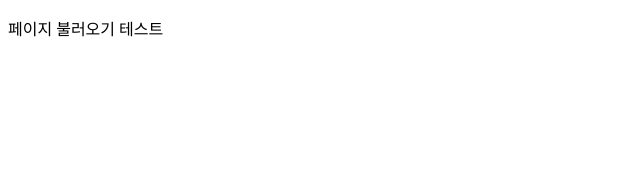
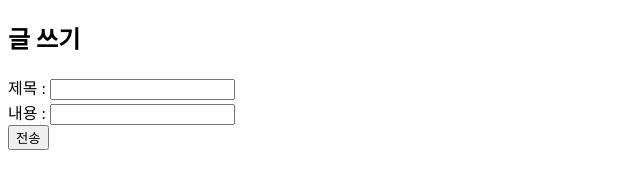
Before and after one commit to JangRuBin2/CRUD_Prac, a website: page src/index.html in a window 1280 px wide. Shown: the whole page, without its empty margins (0-640 px from the left). Drawn offline with Linux system fonts and the light colour scheme.

Commit message:
뷰 페이지

```diff
--- a/src/index.html
+++ b/src/index.html
@@ -3,9 +3,26 @@
 <head>
   <meta charset="UTF-8">
   <meta name="viewport" content="width=device-width, initial-scale=1.0">
-  <title>Document</title>
+  <title>글 쓰기</title>
 </head>
 <body>
-  <p>페이지 불러오기 테스트</p>
+  <h2>글 쓰기</h2>
+  <div>
+    <label for="title">제목 :</label>
+    <input type="text" name="title" id="title">
+  </div>
+  <div>
+    <label for="content">내용 :</label>
+    <input type="text" name="content" id="content">
+  </div>
+  <button onclick="sendText()">전송</button>
+
+  <script>
+    function sendText() {
+      const title = document.getElementById("title").value;
+      const content = document.getElementById("content").value;
+      console.log(title, content);
+    }
+  </script>
 </body>
 </html>
```
